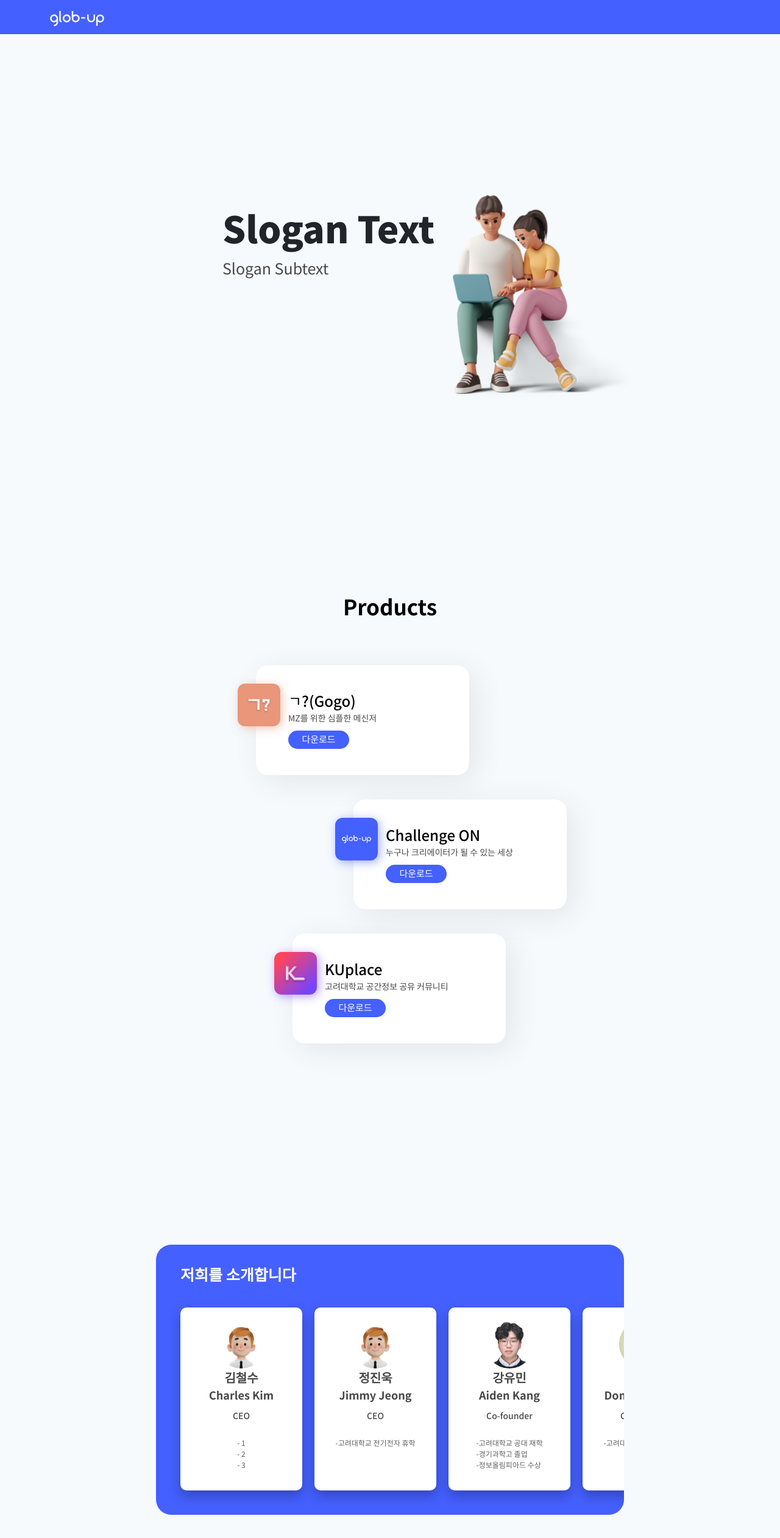
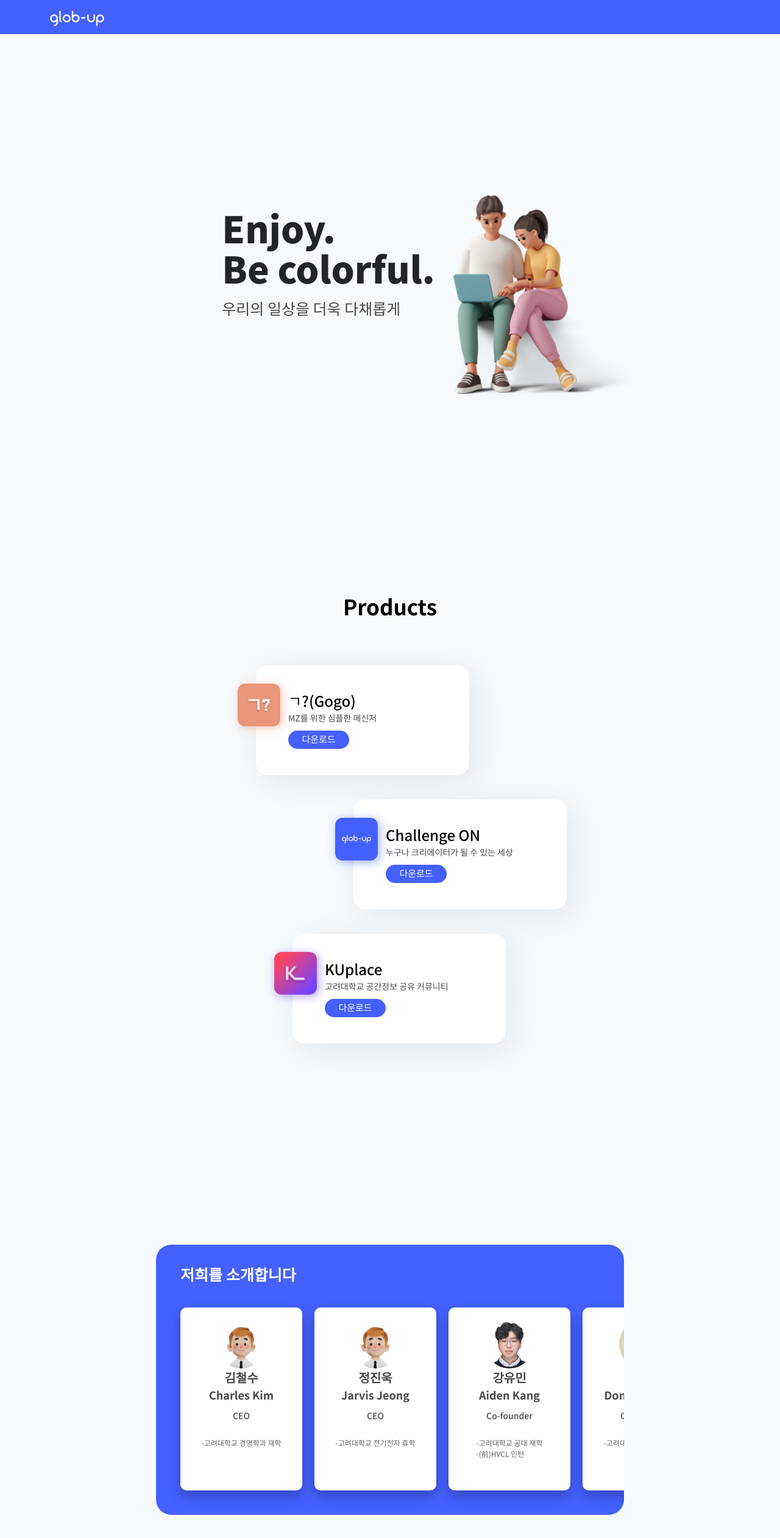
Before and after one commit to ludus-labs/official_homepage, a React (Create React App) app: page / in a window 1280 px wide. Shown: the top 2522 px of the page at 61% size. Built offline with nearby package versions, Linux system fonts and the light colour scheme.

Commit message:
edit people

```diff
--- a/src/pages/Home.js
+++ b/src/pages/Home.js
@@ -87,8 +87,12 @@
         <Top>
           <animated.div style={sloganContainerVisibleAnimation}>
             <SloganContainer>
-              <SloganText>Slogan Text</SloganText>
-              <SloganSubtext>Slogan Subtext</SloganSubtext>
+              <SloganText>
+                Enjoy.
+                <br />
+                Be colorful.
+              </SloganText>
+              <SloganSubtext>우리의 일상을 더욱 다채롭게</SloganSubtext>
             </SloganContainer>
           </animated.div>
           <animated.div style={mainImageVisibleAnimation}>
@@ -178,15 +182,13 @@
                   name="김철수"
                   engName="Charles Kim"
                   position="CEO"
-                  description=<p>
-                    - 1 <br />- 2 <br />- 3
-                  </p>
+                  description=<p>-고려대학교 경영학과 재학</p>
                 />
                 <PersonCard
                   path="0.png"
                   email="full.of.idea.1@gmail.com"
                   name="정진욱"
-                  engName="Jimmy Jeong"
+                  engName="Jarvis Jeong"
                   position="CEO"
                   description=<p>-고려대학교 전기전자 휴학</p>
                 />
@@ -199,9 +201,7 @@
                   description=<p>
                     -고려대학교 공대 재학
                     <br />
-                    -경기과학고 졸업
-                    <br />
-                    -정보올림피아드 수상
+                    -(前)HVCL 인턴
                   </p>
                 />
                 <PersonCard
@@ -231,7 +231,7 @@
                     <br />
                     -고려대학교 의공학교실 제작
                     <br />
-                    -(전)피플스헬스 FE직군
+                    -(前)피플스헬스 FE직군
                   </p>
                 />
                 <PersonCard
@@ -421,7 +421,7 @@
   justify-content: center;
   align-items: center;
   &:hover {
-    box-shadow: 10px 10px 30px #4460ff30;
+    box-shadow: 5px 5px 30px #4460ff30;
   }
   @media screen and (max-width: 768px) {
     width: 80px;
```
